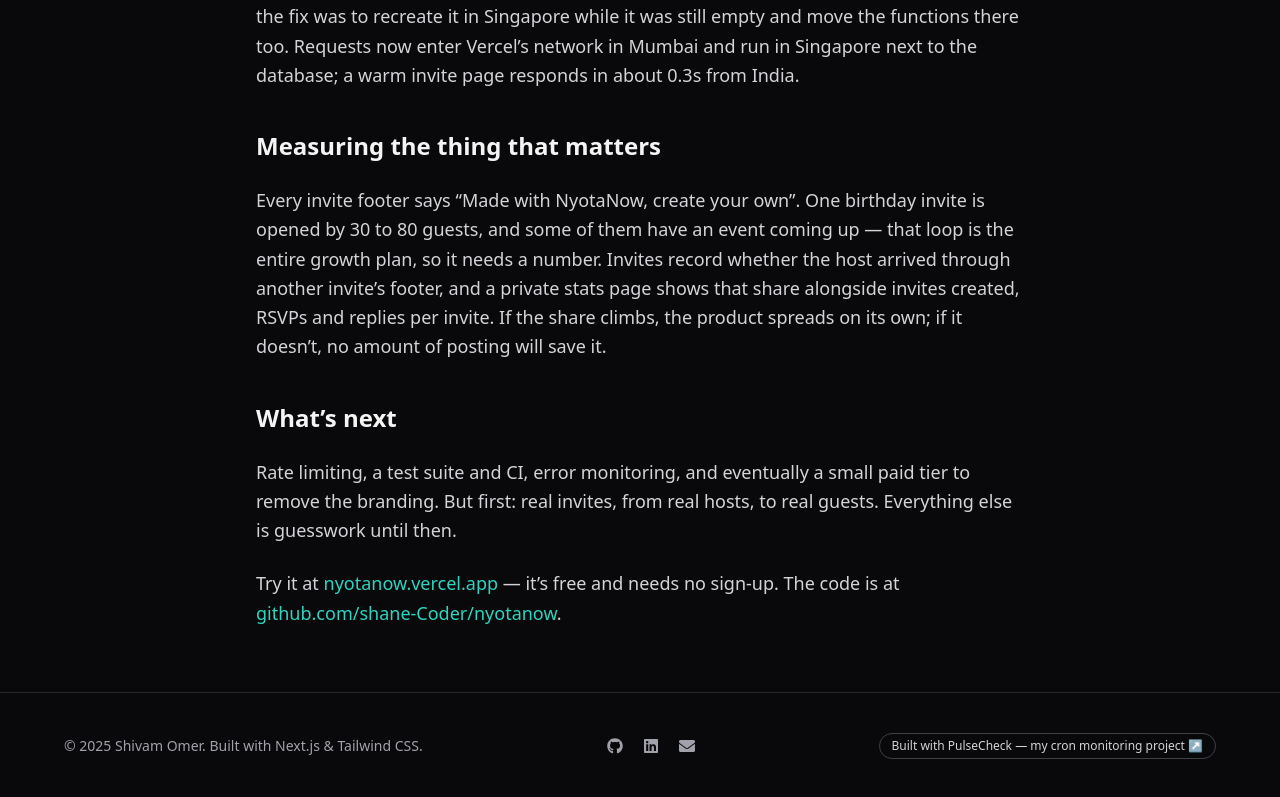
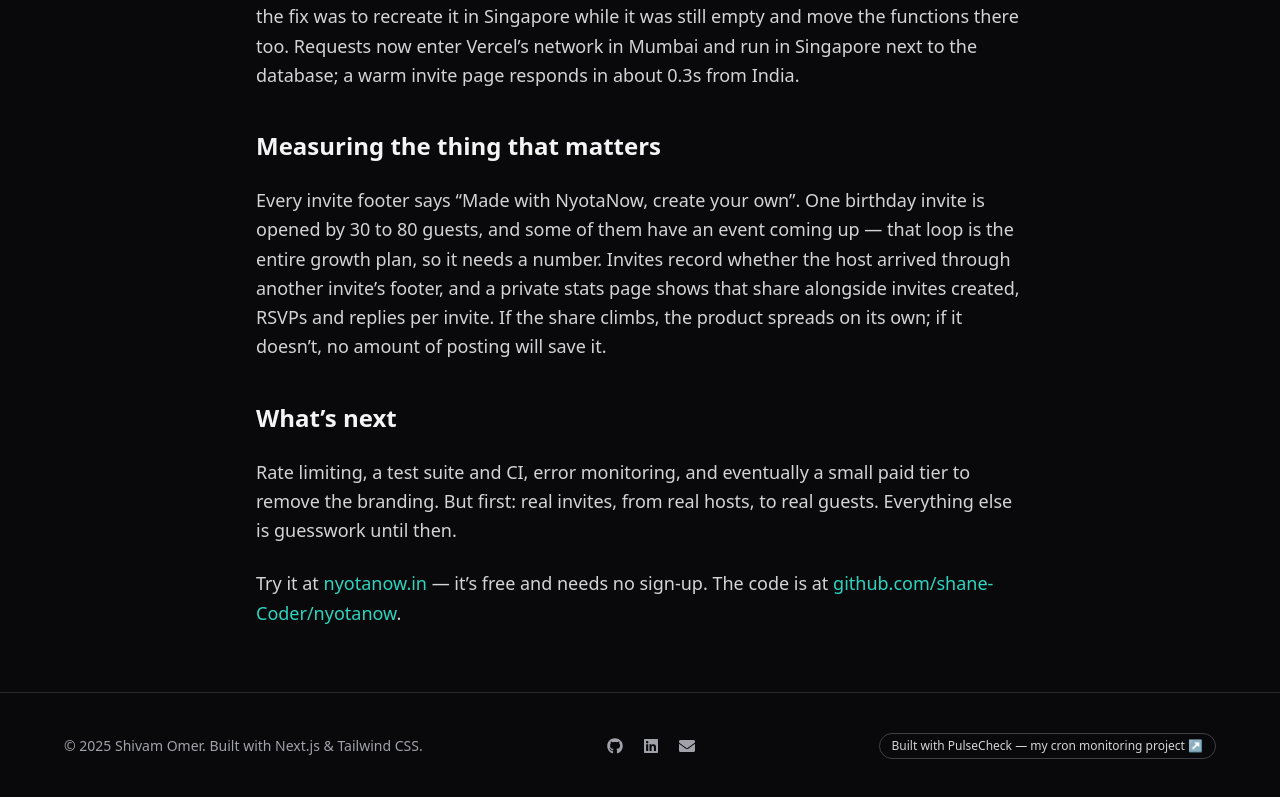
Before and after one commit to shane-Coder/shivam-portfolio, a Next.js app: page /blog/nyotanow in a window 1280 px wide. Shown: the part 3038-3835 px from the top of the page. Built offline with nearby package versions, Linux system fonts and the light colour scheme.

Commit message:
Point the NyotaNow links at its own domain
nyotanow.in is registered and serving, so the case study and the projects list
should send people there rather than to the vercel.app address.

The old links keep working — Vercel serves both — so nothing already shared
anywhere breaks.

```diff
--- a/pages/blog/nyotanow.tsx
+++ b/pages/blog/nyotanow.tsx
@@ -44,7 +44,7 @@ export default function NyotaNowPost() {
 
           <div className="mt-6 flex flex-wrap gap-4 text-sm">
             <a
-              href="https://nyotanow.vercel.app/?utm_source=portfolio"
+              href="https://nyotanow.in/?utm_source=portfolio"
               target="_blank"
               rel="noopener noreferrer"
               className="font-medium text-green-600 transition hover:text-green-500"
@@ -202,12 +202,12 @@ export default function NyotaNowPost() {
             <p>
               Try it at{' '}
               <a
-                href="https://nyotanow.vercel.app/?utm_source=portfolio"
+                href="https://nyotanow.in/?utm_source=portfolio"
                 target="_blank"
                 rel="noopener noreferrer"
                 className="text-teal-600 hover:underline dark:text-teal-400"
               >
-                nyotanow.vercel.app
+                nyotanow.in
               </a>{' '}
               — it’s free and needs no sign-up. The code is at{' '}
               <a
--- a/pages/projects/index.tsx
+++ b/pages/projects/index.tsx
@@ -25,7 +25,7 @@ const featuredProjects = [
       'A consumer product for Indian families: instead of forwarding an invitation JPG on WhatsApp, the host shares one link with a live countdown, Maps directions, and one-tap RSVP. Hindi and English are both first-class, with real Devanagari typography. Live in production on Vercel, Postgres in Singapore.',
     tech: ['Next.js 16', 'React 19', 'TypeScript', 'PostgreSQL', 'Drizzle ORM', 'Tailwind 4', 'Vercel', 'Neon'],
     github: 'https://github.com/shane-Coder/nyotanow',
-    live: 'https://nyotanow.vercel.app/?utm_source=portfolio',
+    live: 'https://nyotanow.in/?utm_source=portfolio',
     caseStudy: '/blog/nyotanow',
     highlights: [
       'One card component renders the live preview, the invite page, and a 1080×1350 PNG export, sized entirely in container-query units so all three stay identical',
```
